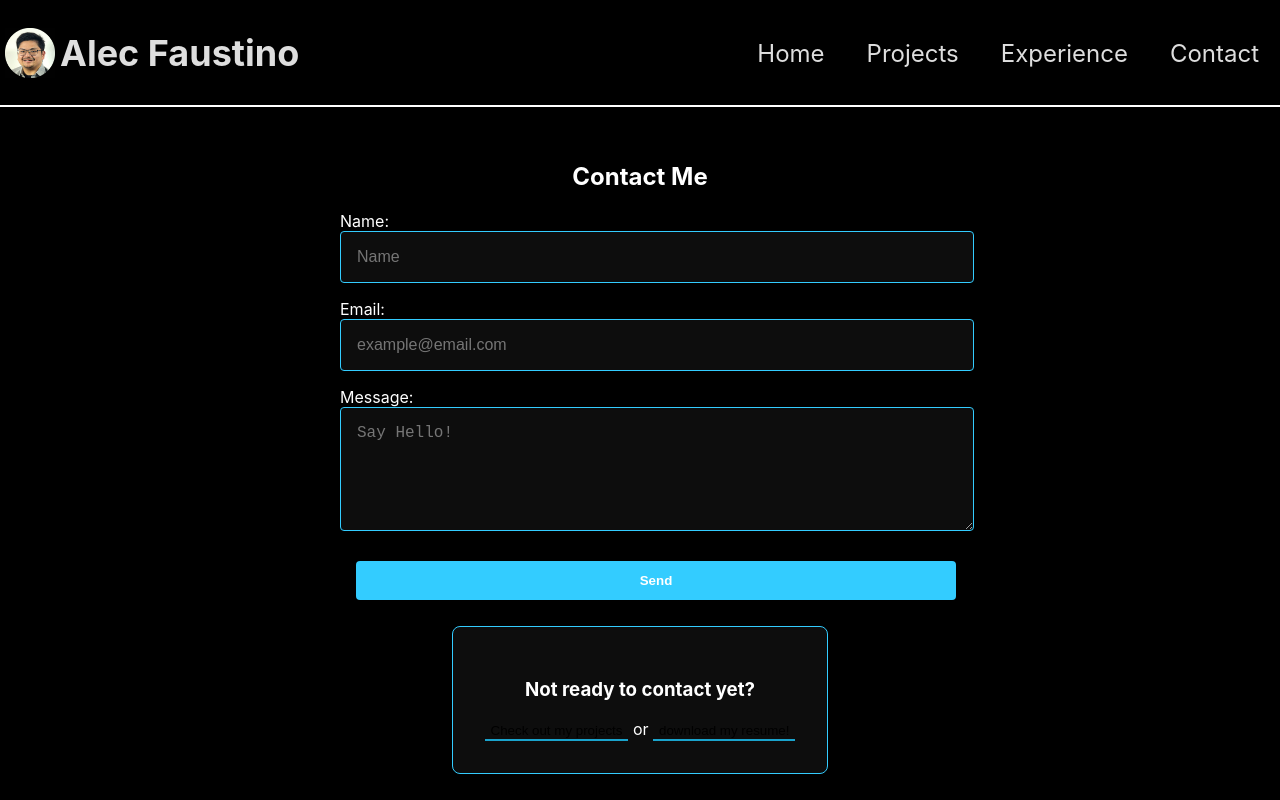
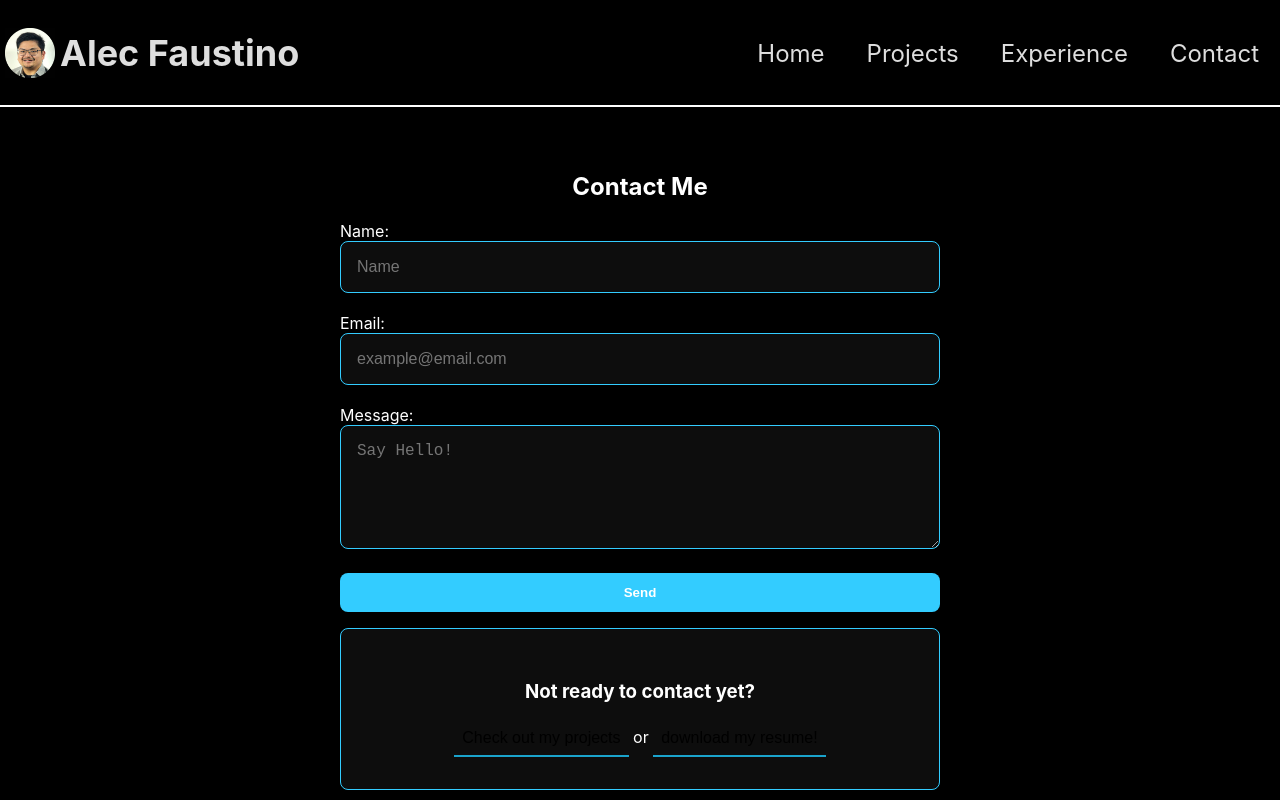
Before and after one commit to alecfaustino/portfolio, a React (Vite) app in the folder frontend/: page / in a window 1280 px wide. Both pictures are taken after a click on the item "Contact". Shown: the top 800 px of the page. Built offline with nearby package versions, Linux system fonts and the light colour scheme.

Commit message:
update values in contact css to make it responsive

```diff
--- a/frontend/src/styles/Contact.scss
+++ b/frontend/src/styles/Contact.scss
@@ -1,9 +1,9 @@
 .contact_container {
+  width: 90%;
   max-width: 600px;
-  margin: 110px auto;
+  margin: 15vh auto;
   color: white;
-  padding: 2rem 0px;
-  justify-content: center;
+  padding: 2rem 1rem;
   display: flex;
   flex-direction: column;
   align-items: center;
@@ -12,22 +12,19 @@
 .contact_form {
   display: flex;
   flex-direction: column;
-  gap: 1rem;
+  gap: 1.25rem;
   width: 100%;
-  padding: 0px;
-  margin: 0px;
-  justify-content: center;
 }
 
 .contact_form input,
 .contact_form textarea {
   padding: 1rem;
-  margin: 0px;
-  border-radius: 4px;
+  border-radius: 0.5rem;
   border: 1px solid #33ccff;
   font-size: 1rem;
   width: 100%;
-  background-color:rgba(255, 255, 255, 0.05);
+  background-color: rgba(255, 255, 255, 0.05);
+  box-sizing: border-box;
 }
 
 .contact_form button {
@@ -35,41 +32,46 @@
   border: none;
   color: white;
   font-weight: bold;
-  border-radius: 4px;
+  border-radius: 0.5rem;
   cursor: pointer;
   width: 100%;
-  margin: 10px 1rem;
   padding: 0.75rem 1rem;
-
+  transition: background-color 0.3s ease;
 }
 
 .contact_form button:hover {
   background-color: #1aa3cc;
 }
 
-
 p {
-  font-size: 1.1rem;
+  font-size: 1.05rem;
   margin-bottom: 1.5rem;
+  text-align: center;
 }
 
 .contact_cta {
+  width: 100%;
   text-align: center;
   background-color: rgba(255, 255, 255, 0.05);
-  padding: 2rem;
+  padding: 2rem 1rem;
   border: 1px solid #33ccff;
-  border-radius: 8px;
+  border-radius: 0.5rem;
   margin-top: 1rem;
-  margin: 1rem;
+  box-sizing: border-box;
 }
 
 .contact_cta button {
   background-color: transparent;
   border: none;
   border-bottom: 2px solid #1aa3cc;
+  font-size: 1rem;
+  cursor: pointer;
+  padding: 0.5rem;
+  transition: background-color 0.3s ease, border-bottom 0.3s ease;
 }
 
 .contact_cta button:hover {
-  border: none;
+  border-bottom: none;
   background-color: #1aa3cc;
+  color: white;
 }
```
